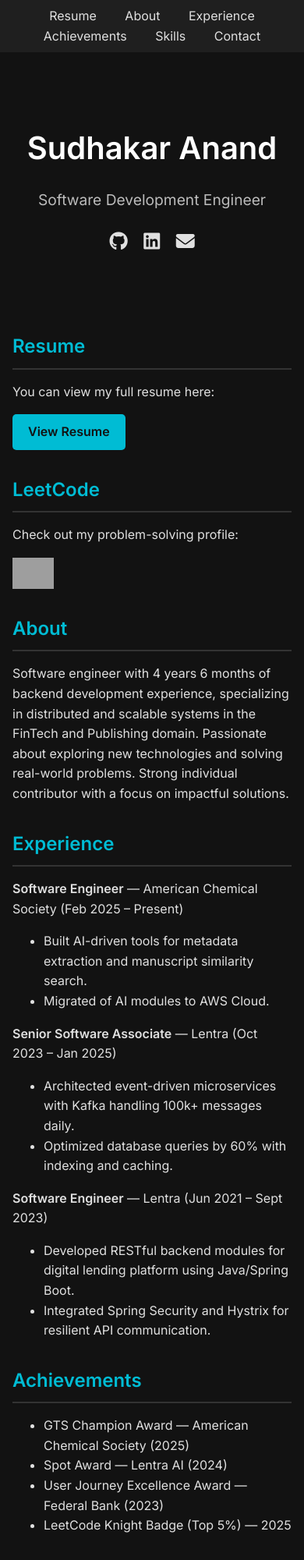
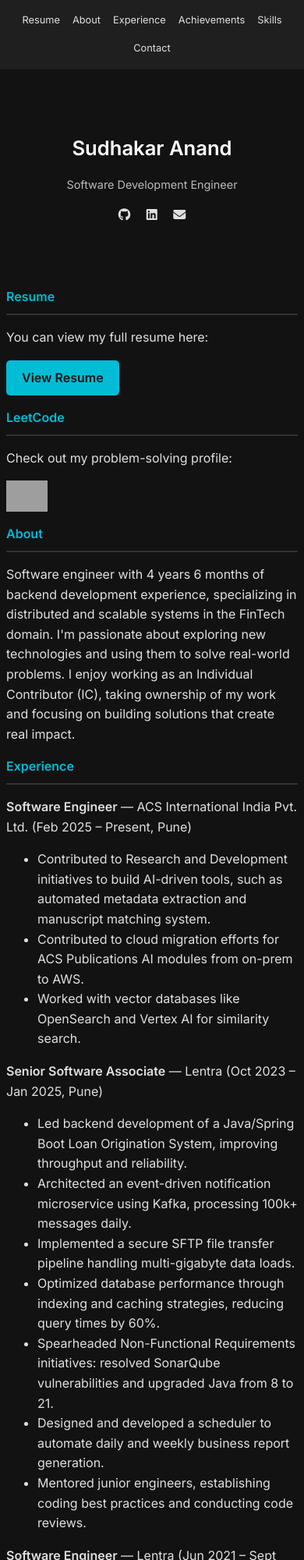
Before and after one commit to sudhakar-anand/sudhakar-anand.github.io, a plain HTML site: page index.html in a window 390 px wide. Shown: the top 2000 px of the page at 78% size. Drawn offline with Linux system fonts and the light colour scheme; grey boxes are pictures that could not be loaded.

Commit message:
Update index.html

```diff
--- a/index.html
+++ b/index.html
@@ -47,6 +47,7 @@
       color: #e0e0e0;
       text-decoration: none;
       transition: color 0.3s ease;
+      display: inline-block;
     }
 
     nav a:hover {
@@ -98,6 +99,57 @@
       from { opacity: 0; transform: translateY(-20px); }
       to { opacity: 1; transform: translateY(0); }
     }
+
+    /* Mobile responsiveness */
+    @media (max-width: 768px) {
+      header h1 {
+        font-size: 2rem;
+      }
+      header p {
+        font-size: 1rem;
+      }
+      nav {
+        display: flex;
+        flex-wrap: wrap;
+        justify-content: center;
+      }
+      nav a {
+        margin: 0.5rem;
+        font-size: 0.9rem;
+      }
+      section {
+        margin: 1.5rem auto;
+        padding: 0 0.5rem;
+      }
+      h2 {
+        font-size: 1.2rem;
+      }
+      .links a {
+        font-size: 1.2rem;
+      }
+    }
+
+    @media (max-width: 480px) {
+      header h1 {
+        font-size: 1.6rem;
+      }
+      header p {
+        font-size: 0.9rem;
+      }
+      nav a {
+        font-size: 0.8rem;
+      }
+      section {
+        margin: 1rem auto;
+        padding: 0 0.5rem;
+      }
+      h2 {
+        font-size: 1rem;
+      }
+      .links a {
+        font-size: 1rem;
+      }
+    }
   </style>
 </head>
 <body>
@@ -141,35 +193,50 @@
 
   <section id="about">
     <h2>About</h2>
-    <p>Software engineer with <span id="experience"></span> of backend development experience, specializing in distributed and scalable systems in the FinTech and Publishing domain. Passionate about exploring new technologies and solving real-world problems. Strong individual contributor with a focus on impactful solutions.</p>
+    <p>
+      Software engineer with <span id="experience"></span> of backend development experience,
+      specializing in distributed and scalable systems in the FinTech domain.
+      I'm passionate about exploring new technologies and using them to solve real-world problems.
+      I enjoy working as an Individual Contributor (IC), taking ownership of my work and focusing
+      on building solutions that create real impact.
+    </p>
   </section>
 
   <section id="experience">
     <h2>Experience</h2>
-    <p><strong>Software Engineer</strong> — American Chemical Society (Feb 2025 – Present)</p>
+    <p><strong>Software Engineer</strong> — ACS International India Pvt. Ltd. (Feb 2025 – Present, Pune)</p>
     <ul>
-      <li>Built AI-driven tools for metadata extraction and manuscript similarity search.</li>
-      <li>Migrated of AI modules to AWS Cloud.</li>
+      <li>Contributed to Research and Development initiatives to build AI-driven tools, such as automated metadata extraction and manuscript matching system.</li>
+      <li>Contributed to cloud migration efforts for ACS Publications AI modules from on-prem to AWS.</li>
+      <li>Worked with vector databases like OpenSearch and Vertex AI for similarity search.</li>
     </ul>
-    <p><strong>Senior Software Associate</strong> — Lentra (Oct 2023 – Jan 2025)</p>
+    <p><strong>Senior Software Associate</strong> — Lentra (Oct 2023 – Jan 2025, Pune)</p>
     <ul>
-      <li>Architected event-driven microservices with Kafka handling 100k+ messages daily.</li>
-      <li>Optimized database queries by 60% with indexing and caching.</li>
+      <li>Led backend development of a Java/Spring Boot Loan Origination System, improving throughput and reliability.</li>
+      <li>Architected an event-driven notification microservice using Kafka, processing 100k+ messages daily.</li>
+      <li>Implemented a secure SFTP file transfer pipeline handling multi-gigabyte data loads.</li>
+      <li>Optimized database performance through indexing and caching strategies, reducing query times by 60%.</li>
+      <li>Spearheaded Non-Functional Requirements initiatives: resolved SonarQube vulnerabilities and upgraded Java from 8 to 21.</li>
+      <li>Designed and developed a scheduler to automate daily and weekly business report generation.</li>
+      <li>Mentored junior engineers, establishing coding best practices and conducting code reviews.</li>
     </ul>
-    <p><strong>Software Engineer</strong> — Lentra (Jun 2021 – Sept 2023)</p>
+    <p><strong>Software Engineer</strong> — Lentra (Jun 2021 – Sept 2023, Pune)</p>
     <ul>
-      <li>Developed RESTful backend modules for digital lending platform using Java/Spring Boot.</li>
-      <li>Integrated Spring Security and Hystrix for resilient API communication.</li>
+      <li>Developed RESTful backend modules for a digital lending platform using Java and Spring Boot.</li>
+      <li>Integrated Spring Security and Hystrix to build fault-tolerant communication layers for third-party APIs.</li>
+      <li>Collaborated closely with QA and Product teams to maintain 95%+ bug-free release cycles and streamline CI/CD processes.</li>
     </ul>
   </section>
 
   <section id="achievements">
-    <h2>Achievements</h2>
+    <h2>Key Achievements</h2>
     <ul>
-      <li>GTS Champion Award — American Chemical Society (2025)</li>
-      <li>Spot Award — Lentra AI (2024)</li>
-      <li>User Journey Excellence Award — Federal Bank (2023)</li>
-      <li>LeetCode Knight Badge (Top 5%) — 2025</li>
+      <li>GTS Champion Award — ASC-I India (2025): Outstanding engineering contributions advancing team success.</li>
+      <li>Spot Award — Lentra AI (2024): Recognized for outstanding effort and contribution.</li>
+      <li>User Journey Excellence Award — Federal Bank (2023): Developed a platform with exceptional user experience.</li>
+      <li>Clean Coder Award — Lentra AI (2022): Recognized for coding discipline and craftsmanship.</li>
+      <li>LeetCode Knight Badge — LeetCode (2025): Achieved Knight badge, among top 5% of active profiles.</li>
+      <li>Competitive Examinations: Qualified JEE Mains (2017), JEE Advanced (2017), and GATE (CSE) (2022).</li>
     </ul>
   </section>
 
```
